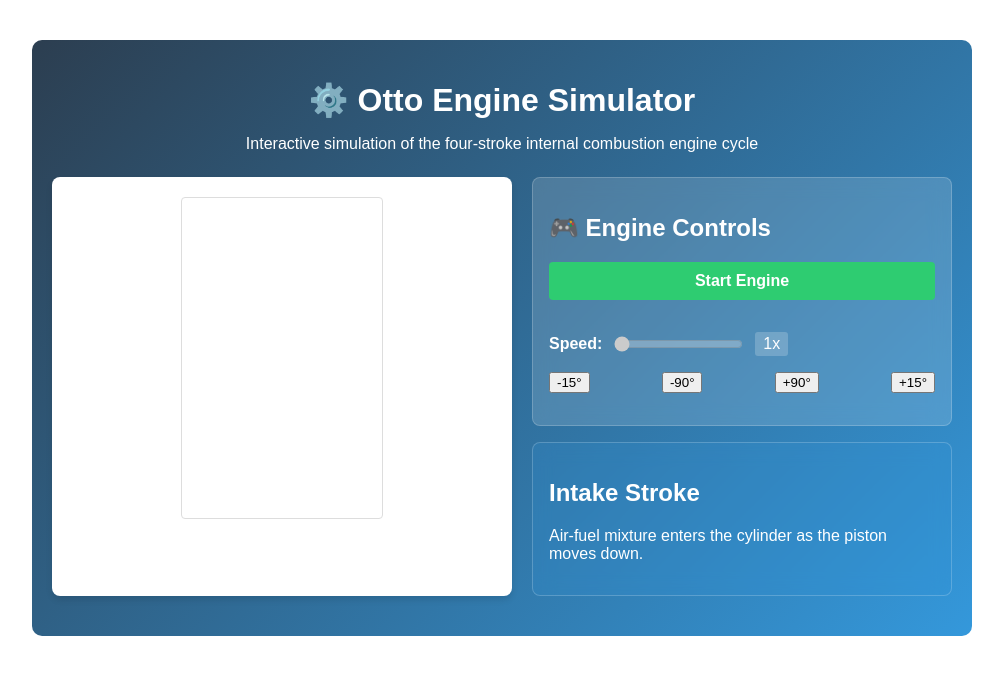
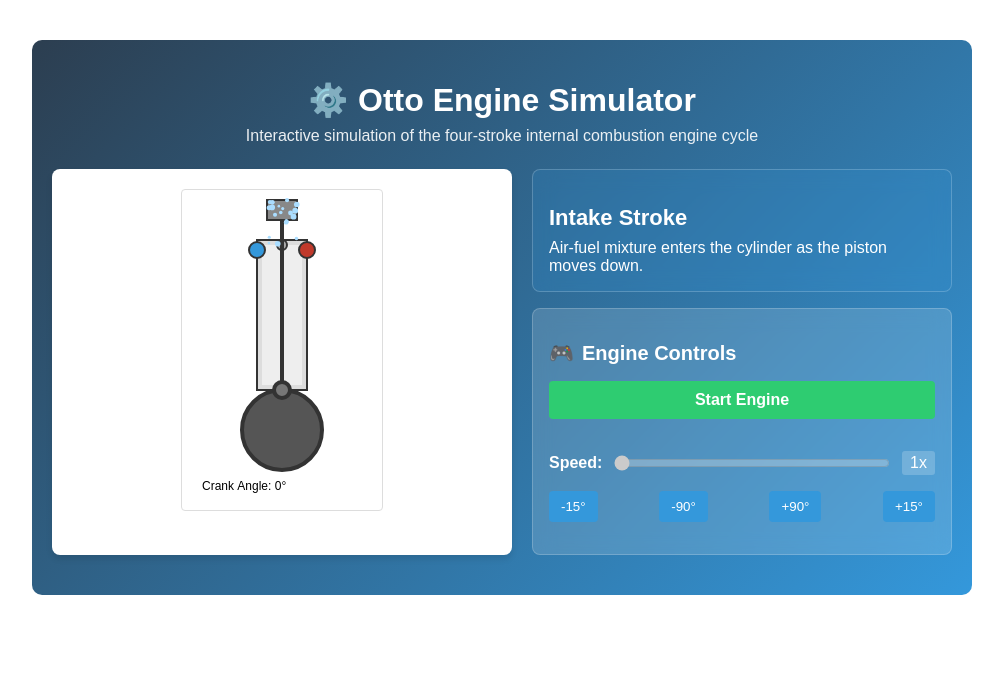
Before and after one commit to SidMirchandani/otto-engine-simulator, a Next.js app: page / in a window 1280 px wide. Shown: the top 674 px of the page, without its empty margins (138-1141 px from the left). Built offline with nearby package versions, Linux system fonts and the light colour scheme.

Commit message:
Update OttoEngineSimulator.jsx

```diff
--- a/components/OttoEngineSimulator.jsx
+++ b/components/OttoEngineSimulator.jsx
@@ -15,10 +15,162 @@ const OttoEngineSimulator = () => {
     "The Piston moves up, pushing exhaust gases out of the cylinder."
   ];
 
+  // Animation frame control
+  useEffect(() => {
+    let animationFrameId;
+    let lastTimestamp = 0;
+    const fps = 60;
+    const interval = 1000 / fps;
+
+    const animate = (timestamp) => {
+      if (timestamp - lastTimestamp >= interval) {
+        lastTimestamp = timestamp;
+
+        if (isRunning) {
+          // Update crank angle
+          setCrankAngle((prev) => {
+            const newAngle = (prev + 2 * speed) % 720;
+
+            // Update cycle based on crank angle
+            // Each cycle is 180 degrees
+            const newCycle = Math.floor(newAngle / 180) % 4;
+            if (newCycle !== cycle) {
+              setCycle(newCycle);
+            }
+
+            return newAngle;
+          });
+        }
+      }
+
+      animationFrameId = requestAnimationFrame(animate);
+    };
+
+    animationFrameId = requestAnimationFrame(animate);
+    return () => cancelAnimationFrame(animationFrameId);
+  }, [isRunning, speed, cycle]);
+
+  // Draw engine components
+  useEffect(() => {
+    if (!canvasRef.current) return;
+
+    const canvas = canvasRef.current;
+    const ctx = canvas.getContext('2d');
+    ctx.clearRect(0, 0, canvas.width, canvas.height);
+
+    // Calculate piston position based on crank angle
+    const crankRadius = 40;
+    const conRodLength = 100;
+    const pistonY = 150 - crankRadius * Math.cos(crankAngle * Math.PI / 180) -
+                   Math.sqrt(conRodLength ** 2 - (crankRadius * Math.sin(crankAngle * Math.PI / 180)) ** 2);
+
+    // Draw cylinder
+    ctx.fillStyle = "#ddd";
+    ctx.fillRect(75, 50, 50, 150);
+    ctx.strokeStyle = "#333";
+    ctx.lineWidth = 2;
+    ctx.strokeRect(75, 50, 50, 150);
+
+    // Draw cylinder interior
+    ctx.fillStyle = "#eee";
+    ctx.fillRect(80, 55, 40, 140);
+
+    // Draw valves
+    const intakeValveOpen = cycle === 0;
+    const exhaustValveOpen = cycle === 3;
+
+    // Intake valve (left)
+    ctx.beginPath();
+    ctx.arc(75, 60, 8, 0, Math.PI * 2);
+    ctx.fillStyle = intakeValveOpen ? "#3498db" : "#2980b9";
+    ctx.fill();
+    ctx.stroke();
+
+    // Exhaust valve (right)
+    ctx.beginPath();
+    ctx.arc(125, 60, 8, 0, Math.PI * 2);
+    ctx.fillStyle = exhaustValveOpen ? "#e74c3c" : "#c0392b";
+    ctx.fill();
+    ctx.stroke();
+
+    // Spark plug
+    ctx.beginPath();
+    ctx.arc(100, 55, 5, 0, Math.PI * 2);
+    ctx.fillStyle = cycle === 2 && crankAngle % 180 < 20 ? "#ff0" : "#aaa";
+    ctx.fill();
+    ctx.stroke();
+
+    // Draw piston
+    ctx.fillStyle = "#888";
+    ctx.fillRect(85, pistonY, 30, 20);
+    ctx.strokeRect(85, pistonY, 30, 20);
+
+    // Draw connecting rod
+    ctx.beginPath();
+    const crankX = 100 + crankRadius * Math.sin(crankAngle * Math.PI / 180);
+    const crankY = 240 - crankRadius * Math.cos(crankAngle * Math.PI / 180);
+    ctx.moveTo(100, pistonY + 20);
+    ctx.lineTo(crankX, crankY);
+    ctx.lineWidth = 4;
+    ctx.stroke();
+
+    // Draw crankshaft
+    ctx.beginPath();
+    ctx.arc(100, 240, crankRadius, 0, Math.PI * 2);
+    ctx.fillStyle = "#555";
+    ctx.fill();
+    ctx.stroke();
+
+    // Draw crank
+    ctx.beginPath();
+    ctx.arc(crankX, crankY, 8, 0, Math.PI * 2);
+    ctx.fillStyle = "#777";
+    ctx.fill();
+    ctx.stroke();
+
+    // Draw air-fuel mixture or exhaust gas
+    if (cycle === 0 || cycle === 1) {
+      // Draw fuel mixture dots
+      ctx.fillStyle = cycle === 0 ? "#adf" : "#89c";
+      for (let i = 0; i < 20; i++) {
+        const dotX = 85 + Math.random() * 30;
+        const dotY = 55 + Math.random() * (pistonY - 55);
+        const size = 1 + Math.random() * 2;
+        ctx.beginPath();
+        ctx.arc(dotX, dotY, size, 0, Math.PI * 2);
+        ctx.fill();
+      }
+    } else if (cycle === 2) {
+      // Draw combustion
+      const gradient = ctx.createRadialGradient(100, 100, 0, 100, 100, 40);
+      gradient.addColorStop(0, "rgba(255, 200, 0, 0.7)");
+      gradient.addColorStop(1, "rgba(255, 0, 0, 0.1)");
+      ctx.fillStyle = gradient;
+      ctx.fillRect(80, 55, 40, pistonY - 55);
+    } else if (cycle === 3) {
+      // Draw exhaust smoke
+      ctx.fillStyle = "#9995";
+      for (let i = 0; i < 15; i++) {
+        const dotX = 85 + Math.random() * 30;
+        const dotY = 55 + Math.random() * (pistonY - 55);
+        const size = 2 + Math.random() * 3;
+        ctx.beginPath();
+        ctx.arc(dotX, dotY, size, 0, Math.PI * 2);
+        ctx.fill();
+      }
+    }
+
+    // Draw crank angle text
+    ctx.fillStyle = "#000";
+    ctx.font = "12px Arial";
+    ctx.fillText(`Crank Angle: ${Math.round(crankAngle)}°`, 20, 300);
+  }, [crankAngle, cycle]);
+
   const toggleEngine = () => {
     setIsRunning(!isRunning);
   };
 
+  // Manual control when not running
   const rotateManually = (angle) => {
     if (!isRunning) {
       setCrankAngle((prev) => {
@@ -53,6 +205,16 @@ const OttoEngineSimulator = () => {
     justifyContent: 'center'
   };
 
+  const titleIconStyle = {
+    marginRight: '10px'
+  };
+
+  const subtitleStyle = {
+    fontSize: '16px',
+    opacity: '0.9',
+    margin: '0'
+  };
+
   const contentContainerStyle = {
     display: 'flex',
     flexWrap: 'wrap',
@@ -85,7 +247,24 @@ const OttoEngineSimulator = () => {
     gap: '16px'
   };
 
-  // Swapping order: Controls first, then Cycle Info
+  const cycleInfoStyle = {
+    background: 'rgba(52, 152, 219, 0.2)',
+    backdropFilter: 'blur(10px)',
+    border: '1px solid rgba(255, 255, 255, 0.2)',
+    borderRadius: '8px',
+    padding: '16px'
+  };
+
+  const cycleHeadingStyle = {
+    fontSize: '22px',
+    fontWeight: 'bold',
+    marginBottom: '8px'
+  };
+
+  const cycleParagraphStyle = {
+    margin: 0
+  };
+
   const controlsContainerStyle = {
     background: 'rgba(255, 255, 255, 0.15)',
     backdropFilter: 'blur(10px)',
@@ -94,79 +273,157 @@ const OttoEngineSimulator = () => {
     padding: '16px'
   };
 
-  const cycleInfoStyle = {
-    background: 'rgba(52, 152, 219, 0.2)',
-    backdropFilter: 'blur(10px)',
-    border: '1px solid rgba(255, 255, 255, 0.2)',
-    borderRadius: '8px',
-    padding: '16px'
+  const controlsHeadingStyle = {
+    fontSize: '20px',
+    fontWeight: 'bold',
+    marginBottom: '16px',
+    display: 'flex',
+    alignItems: 'center'
   };
+
+  const controlsIconStyle = {
+    marginRight: '8px'
+  };
+
+  const toggleButtonStyle = {
+    padding: '10px',
+    background: isRunning ? '#e74c3c' : '#2ecc71',
+    color: 'white',
+    border: 'none',
+    borderRadius: '4px',
+    cursor: 'pointer',
+    fontSize: '16px',
+    width: '100%',
+    marginBottom: '16px',
+    fontWeight: 'bold'
+  };
+
+  const speedControlStyle = {
+    display: 'flex',
+    alignItems: 'center',
+    gap: '10px',
+    margin: '16px 0'
+  };
+
+  const speedLabelStyle = {
+    fontWeight: 'bold'
+  };
+
+  const speedInputStyle = {
+    flex: '1'
+  };
+
+  const speedValueStyle = {
+    background: 'rgba(255, 255, 255, 0.2)',
+    padding: '3px 8px',
+    borderRadius: '3px'
+  };
+
+  const rotationControlsStyle = {
+    display: 'flex',
+    justifyContent: 'space-between',
+    margin: '16px 0'
+  };
+
+  const rotationButtonStyle = (angle) => ({
+    padding: '8px 12px',
+    background: '#3498db',
+    color: 'white',
+    border: 'none',
+    borderRadius: '4px',
+    cursor: isRunning ? 'not-allowed' : 'pointer',
+    opacity: isRunning ? 0.6 : 1
+  });
 
   return (
     <div style={containerStyle}>
       <div style={headerStyle}>
-        <h1 style={titleStyle}>⚙️ Otto Engine Simulator</h1>
-        <p>Interactive simulation of the four-stroke internal combustion engine cycle</p>
+        <h1 style={titleStyle}>
+          <span style={titleIconStyle}>⚙️</span>
+          Otto Engine Simulator
+        </h1>
+        <p style={subtitleStyle}>
+          Interactive simulation of the four-stroke internal combustion engine cycle
+        </p>
       </div>
 
       <div style={contentContainerStyle}>
         {/* Left column - Engine visualization */}
         <div style={leftColumnStyle}>
-          <canvas ref={canvasRef} width="200" height="320" style={canvasStyle} />
+          <canvas
+            ref={canvasRef}
+            width="200"
+            height="320"
+            style={canvasStyle}
+          />
         </div>
 
-        {/* Right column - Controls and Info */}
+        {/* Right column - Controls and info */}
         <div style={rightColumnStyle}>
-          {/* Engine Controls (now above cycle information) */}
+          {/* Current cycle info */}
+          <div style={cycleInfoStyle}>
+            <h2 style={cycleHeadingStyle}>{cycleNames[cycle]}</h2>
+            <p style={cycleParagraphStyle}>{cycleDescriptions[cycle]}</p>
+          </div>
+
+          {/* Controls */}
           <div style={controlsContainerStyle}>
-            <h2>🎮 Engine Controls</h2>
+            <h2 style={controlsHeadingStyle}>
+              <span style={controlsIconStyle}>🎮</span>
+              Engine Controls
+            </h2>
+
             <button
               onClick={toggleEngine}
-              style={{
-                padding: '10px',
-                background: isRunning ? '#e74c3c' : '#2ecc71',
-                color: 'white',
-                border: 'none',
-                borderRadius: '4px',
-                cursor: 'pointer',
-                fontSize: '16px',
-                width: '100%',
-                marginBottom: '16px',
-                fontWeight: 'bold'
-              }}
+              style={toggleButtonStyle}
             >
               {isRunning ? 'Stop Engine' : 'Start Engine'}
             </button>
-            <div style={{ display: 'flex', alignItems: 'center', gap: '10px', margin: '16px 0' }}>
-              <span style={{ fontWeight: 'bold' }}>Speed:</span>
+
+            <div style={speedControlStyle}>
+              <span style={speedLabelStyle}>Speed:</span>
               <input
                 type="range"
                 min="1"
                 max="5"
                 value={speed}
                 onChange={(e) => setSpeed(parseInt(e.target.value))}
+                style={speedInputStyle}
                 disabled={!isRunning}
               />
-              <span style={{
-                background: 'rgba(255, 255, 255, 0.2)',
-                padding: '3px 8px',
-                borderRadius: '3px'
-              }}>
-                {speed}x
-              </span>
+              <span style={speedValueStyle}>{speed}x</span>
             </div>
-            <div style={{ display: 'flex', justifyContent: 'space-between', margin: '16px 0' }}>
-              <button onClick={() => rotateManually(-15)} disabled={isRunning}>-15°</button>
-              <button onClick={() => rotateManually(-90)} disabled={isRunning}>-90°</button>
-              <button onClick={() => rotateManually(90)} disabled={isRunning}>+90°</button>
-              <button onClick={() => rotateManually(15)} disabled={isRunning}>+15°</button>
+
+            <div style={rotationControlsStyle}>
+              <button
+                onClick={() => rotateManually(-15)}
+                style={rotationButtonStyle(-15)}
+                disabled={isRunning}
+              >
+                -15°
+              </button>
+              <button
+                onClick={() => rotateManually(-90)}
+                style={rotationButtonStyle(-90)}
+                disabled={isRunning}
+              >
+                -90°
+              </button>
+              <button
+                onClick={() => rotateManually(90)}
+                style={rotationButtonStyle(90)}
+                disabled={isRunning}
+              >
+                +90°
+              </button>
+              <button
+                onClick={() => rotateManually(15)}
+                style={rotationButtonStyle(15)}
+                disabled={isRunning}
+              >
+                +15°
+              </button>
             </div>
-          </div>
-
-          {/* Cycle Information (moved below Engine Controls) */}
-          <div style={cycleInfoStyle}>
-            <h2>{cycleNames[cycle]}</h2>
-            <p>{cycleDescriptions[cycle]}</p>
           </div>
         </div>
       </div>
```
